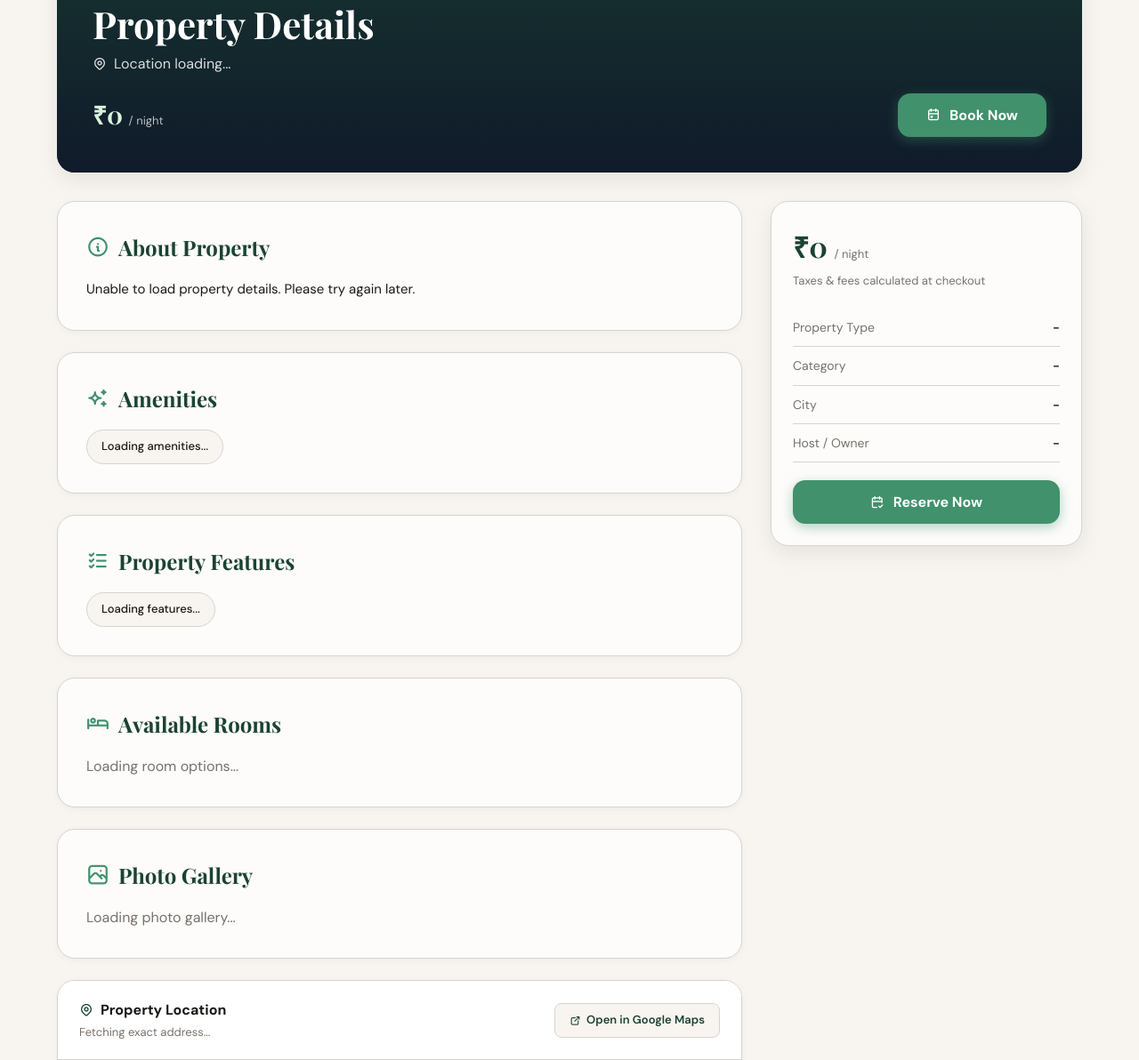
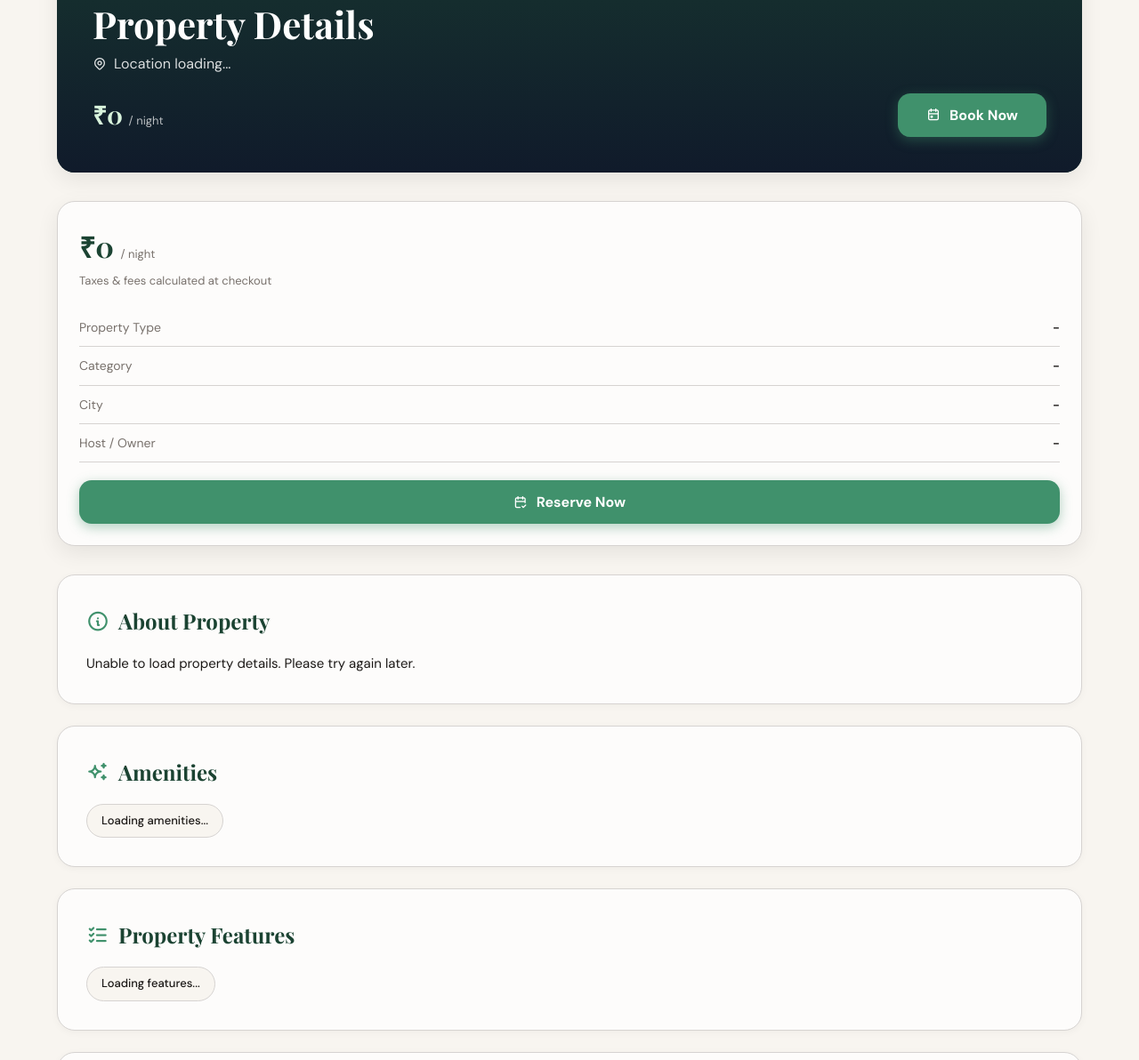
Before and after one commit to Pramod-sadekar18/lodgehub, a Django app: template templates/details.html in a window 1280 px wide. Shown: the part 413-1605 px from the top of the page at 89% size. Run offline with Django 5.2, Linux system fonts and the light colour scheme; the template is opened without the code that fills it, so the values that code supplies are empty; some libraries are stand-ins or nearby versions.

Commit message:
detail block size increased

```diff
--- a/templates/booking.html
+++ b/templates/booking.html
@@ -440,10 +440,10 @@ const propertyId = "{{ property_id }}";
 // APIs
 
 const PROPERTY_API =
-`http://127.0.0.1:114/api/properties/${propertyId}/`;
+`/api/properties/${propertyId}/`;
 
 const BOOKING_API =
-"http://127.0.0.1:114/book_api/bookings/";
+"/book_api/bookings/";
 
 // Variables
 
--- a/templates/details.html
+++ b/templates/details.html
@@ -274,8 +274,23 @@
             margin: 0 auto 60px;
             padding: 0 24px;
             display: grid;
-            grid-template-columns: 2.2fr 1fr;
+            grid-template-columns: 1fr;
             gap: 32px;
+        }
+
+        .reserve-panel {
+            max-width: 1200px;
+            margin: 0 auto 32px;
+            padding: 0 24px;
+        }
+
+        .sticky-book-card {
+            width: 100%;
+            max-width: 100%;
+            margin: 0 auto;
+            position: relative;
+            top: 0;
+            box-shadow: var(--shadow-md);
         }
 
         .section-card {
@@ -474,8 +489,8 @@
             border: none;
         }
 
-        /* SIDEBAR CARD */
-        .sidebar { position: sticky; top: 90px; }
+        /* RESERVE CARD */
+        .sidebar { position: static; }
 
         .sticky-book-card {
             background: var(--warm-white);
@@ -580,6 +595,27 @@
         </div>
     </div>
 
+    <!-- RESERVE PANEL -->
+    <div class="reserve-panel">
+        <div class="sticky-book-card">
+            <div class="sidebar-price" id="sidebarPrice">
+                ₹0 <small>/ night</small>
+            </div>
+            <p style="font-size: 13px; color: var(--stone); margin-top: 4px;">Taxes & fees calculated at checkout</p>
+
+            <ul class="info-list">
+                <li><span>Property Type</span> <span id="infoType">-</span></li>
+                <li><span>Category</span> <span id="infoCategory">-</span></li>
+                <li><span>City</span> <span id="infoCity">-</span></li>
+                <li><span>Host / Owner</span> <span id="infoOwner">-</span></li>
+            </ul>
+
+            <button id="sidebarBookBtn" class="btn-book-primary" style="width: 100%; justify-content: center;">
+                <i class="ti ti-calendar-check"></i> Reserve Now
+            </button>
+        </div>
+    </div>
+
     <!-- MAIN CONTENT CONTAINER -->
     <div class="container">
         <!-- LEFT COLUMN -->
@@ -641,26 +677,6 @@
 
         </div>
 
-        <!-- RIGHT SIDEBAR COLUMN -->
-        <div class="sidebar">
-            <div class="sticky-book-card">
-                <div class="sidebar-price" id="sidebarPrice">
-                    ₹0 <small>/ night</small>
-                </div>
-                <p style="font-size: 13px; color: var(--stone); margin-top: 4px;">Taxes & fees calculated at checkout</p>
-
-                <ul class="info-list">
-                    <li><span>Property Type</span> <span id="infoType">-</span></li>
-                    <li><span>Category</span> <span id="infoCategory">-</span></li>
-                    <li><span>City</span> <span id="infoCity">-</span></li>
-                    <li><span>Host / Owner</span> <span id="infoOwner">-</span></li>
-                </ul>
-
-                <button id="sidebarBookBtn" class="btn-book-primary" style="width: 100%; justify-content: center;">
-                    <i class="ti ti-calendar-check"></i> Reserve Now
-                </button>
-            </div>
-        </div>
     </div>
 
     <script>
```
